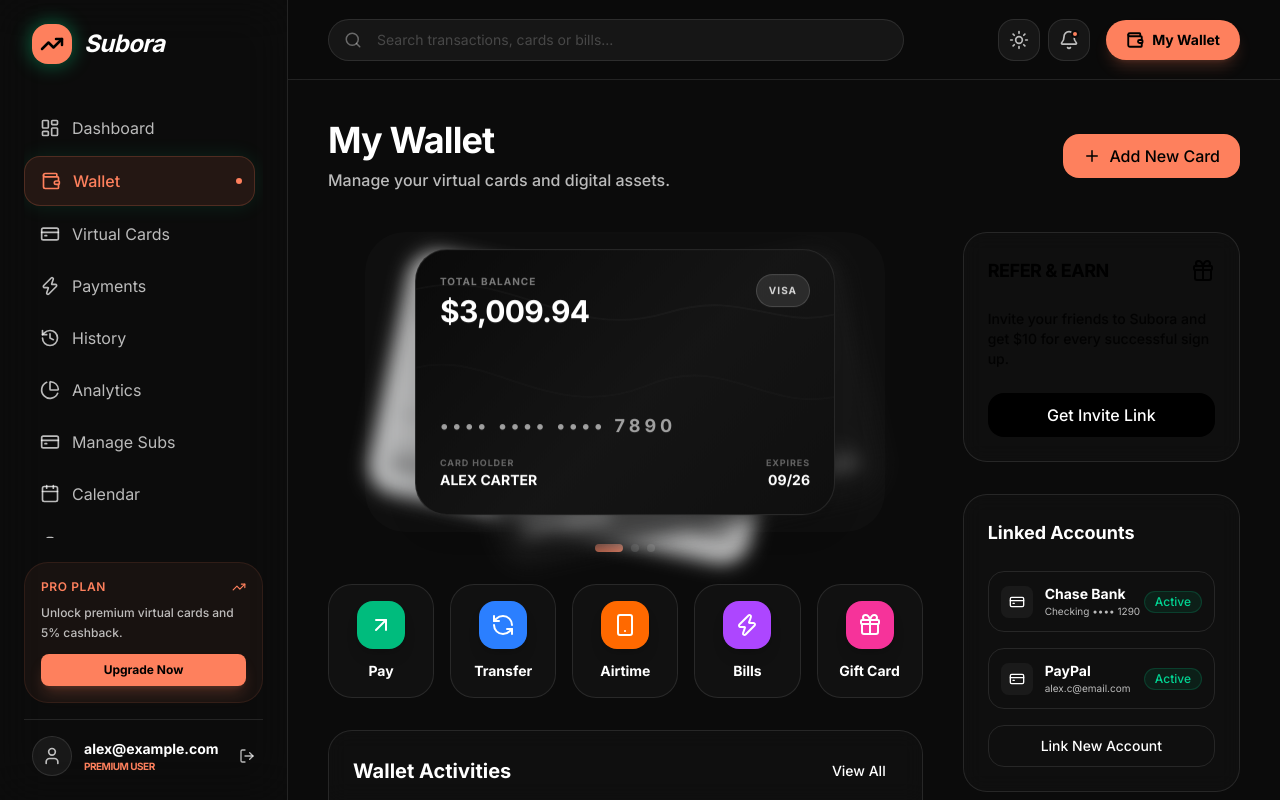
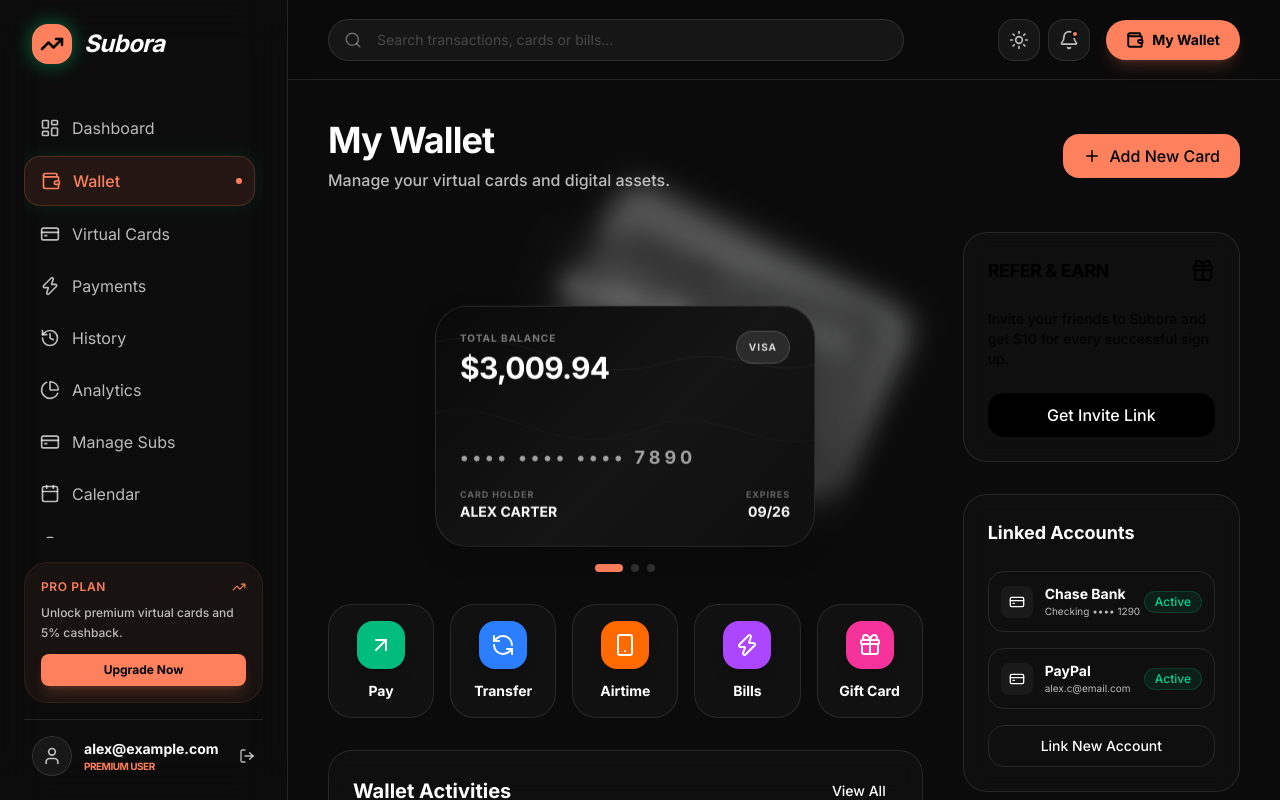
Before and after one commit to TimigagaStudios/subora-fintech, a React (Vite) app: page /login in a window 1280 px wide. Both pictures are taken after a click on the button "Sign In". Built offline with nearby package versions, Linux system fonts and the light colour scheme.

Commit message:
Update CardWheel.tsx

```diff
--- a/src/components/cards/CardWheel.tsx
+++ b/src/components/cards/CardWheel.tsx
@@ -5,6 +5,11 @@ import FintechCard from "./FintechCard";
 
 function wrapIndex(i: number, len: number) {
   return ((i % len) + len) % len;
+}
+
+// forward relative position (0 = active, 1 = next, 2 = next-next)
+function forwardRel(i: number, active: number, len: number) {
+  return (i - active + len) % len;
 }
 
 export default function CardWheel({
@@ -18,7 +23,6 @@ export default function CardWheel({
 }) {
   const reduceMotion = useReducedMotion();
   const len = cards.length;
-
   const [active, setActive] = React.useState(() =>
     len ? wrapIndex(initialIndex, len) : 0
   );
@@ -33,59 +37,52 @@ export default function CardWheel({
 
   if (!len) return null;
 
-  // render only active + 2 behind each side (performance)
-  const radius = Math.min(2, Math.floor((len - 1) / 2));
-  const items = Array.from({ length: radius * 2 + 1 }, (_, k) => k - radius).map(
-    (rel) => {
-      const idx = wrapIndex(active + rel, len);
-      return { card: cards[idx], idx, rel };
+  // show only active + next 2 (this matches the reference stack)
+  const visible = cards
+    .map((card, i) => ({ card, i, rel: forwardRel(i, active, len) }))
+    .filter((x) => x.rel <= 2)
+    .sort((a, b) => b.rel - a.rel); // draw farthest first
+
+  // style presets per stack depth (tuned for the reference look)
+  const styleFor = (rel: number) => {
+    if (rel === 0) {
+      return { x: 0, y: 34, r: 0, s: 1, o: 1, blur: 0 };
     }
-  );
+    if (rel === 1) {
+      return { x: 66, y: -18, r: 16, s: 0.92, o: 0.44, blur: 12 };
+    }
+    // rel === 2
+    return { x: 104, y: -52, r: 26, s: 0.86, o: 0.32, blur: 16 };
+  };
 
   return (
     <div className="relative w-full">
-      <div className="relative mx-auto h-[300px] w-full max-w-[520px]">
-        {/* subtle backdrop */}
-        <div className="pointer-events-none absolute inset-0 rounded-[40px] bg-text-primary/[0.02]" />
+      <div className="relative mx-auto h-[320px] w-full max-w-[520px]">
+        {/* no heavy background plate (clean) */}
+        <div className="pointer-events-none absolute inset-0" />
 
-        {items
-          .slice()
-          .sort((a, b) => Math.abs(b.rel) - Math.abs(a.rel)) // back cards first
-          .map(({ card, idx, rel }) => {
-            const depth = Math.abs(rel);
+        {visible.map(({ card, i, rel }) => {
           const isActive = rel === 0;
-
-            // wheel/arc positioning (fintech stacked wheel)
-            const angle = rel * 0.52; // radians
-            const x = Math.sin(angle) * 92;
-            const y = depth * 22 + (1 - Math.cos(angle)) * 30;
-
-            const rotate = rel * -12;
-            const scale = 1 - depth * 0.07;
-            const opacity = 1 - depth * 0.28;
-
-            // required blur on cards behind (limit to keep it smooth)
-            const blur =
-              depth === 0 ? 0 : depth === 1 ? 10 : 14; // 10–18px range
+          const st = styleFor(rel);
 
           return (
             <motion.div
-                key={`${card.id}-${idx}-${rel}`} // stable per position
-                className="absolute left-1/2 top-1/2 w-[min(420px,86vw)]"
+              key={card.id}
+              className="absolute left-1/2 top-1/2 w-[min(380px,88vw)]"
               style={{
-                  zIndex: 50 - depth,
+                zIndex: 50 - rel,
                 willChange: "transform, opacity, filter",
                 touchAction: "pan-y",
                 backfaceVisibility: "hidden",
-                  filter: blur ? `blur(${blur}px)` : "none",
               }}
               initial={false}
               animate={{
-                  x: `calc(-50% + ${x}px)`,
-                  y: `calc(-50% + ${y}px)`,
-                  rotate,
-                  scale,
-                  opacity,
+                x: `calc(-50% + ${st.x}px)`,
+                y: `calc(-50% + ${st.y}px)`,
+                rotate: st.r,
+                scale: st.s,
+                opacity: st.o,
+                filter: st.blur ? `blur(${st.blur}px)` : "none",
               }}
               transition={
                 reduceMotion
@@ -94,24 +91,25 @@ export default function CardWheel({
               }
               drag={isActive && len > 1 ? "x" : false}
               dragConstraints={{ left: 0, right: 0 }}
-                dragElastic={0.14}
+              dragElastic={0.12}
               dragMomentum={false}
               onDragEnd={(_, info) => {
                 const swipe = info.offset.x;
                 const vel = info.velocity.x;
 
-                  if (swipe > 70 || vel > 700) prev();
-                  if (swipe < -70 || vel < -700) next();
+                // “skip” to next card like the reference
+                if (swipe < -70 || vel < -800) next();
+                if (swipe > 70 || vel > 800) prev();
               }}
-                onClick={() => setActive(idx)}
+              onClick={() => setActive(i)}
             >
-                {/* active card stays sharp */}
+              {/* Keep active card sharp even if container has blur */}
               <div style={{ filter: "none" }}>
                 <FintechCard card={card} />
               </div>
 
-                {/* clean, not heavy shadow */}
-                <div className="pointer-events-none absolute inset-0 -z-10 rounded-3xl shadow-[0_12px_30px_rgba(0,0,0,0.16)]" />
+              {/* soft minimal shadow (not heavy) */}
+              <div className="pointer-events-none absolute inset-0 -z-10 rounded-3xl shadow-[0_10px_24px_rgba(0,0,0,0.18)] light:shadow-[0_10px_24px_rgba(0,0,0,0.10)]" />
             </motion.div>
           );
         })}
@@ -119,14 +117,13 @@ export default function CardWheel({
 
       {/* dots */}
       <div className="mt-3 flex items-center justify-center gap-2">
-        {cards.map((_, i) => (
+        {cards.map((_, idx) => (
           <button
-            key={i}
-            onClick={() => setActive(i)}
-            aria-label={`Go to card ${i + 1}`}
+            key={idx}
+            onClick={() => setActive(idx)}
             className={[
               "h-2 rounded-full transition-all",
-              i === active ? "w-7 bg-accent" : "w-2 bg-text-primary/15",
+              idx === active ? "w-7 bg-accent" : "w-2 bg-text-primary/15",
             ].join(" ")}
           />
         ))}
```
Lines whose indentation alone changed are shown as unchanged.
